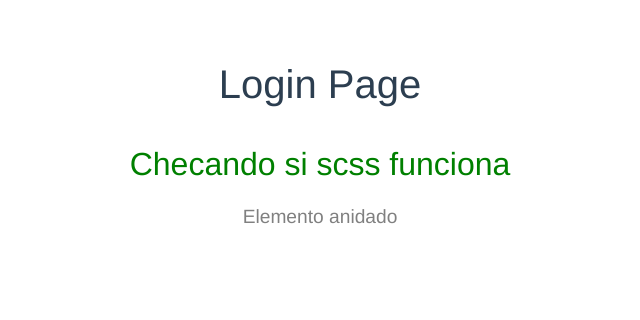
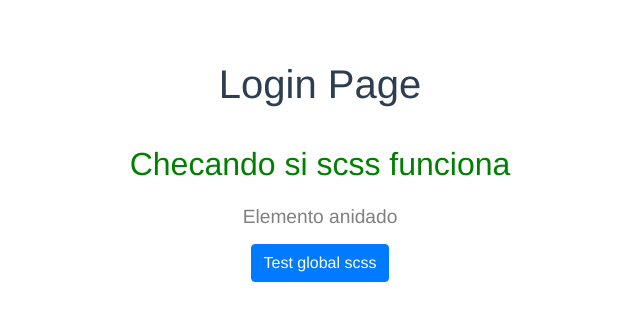
Before and after one commit to GreenNugget/Horarios-ACS, a Vue app: page /login#/login in a window 1280 px wide. Shown: the top 320 px of the page, without its empty margins (320-960 px from the left). Built offline with nearby package versions, Linux system fonts and the light colour scheme.

Commit message:
feat: add global scss

```diff
--- /dev/null
+++ b/src/assets/sass/globals.scss
@@ -0,0 +1,6 @@
+.btn {
+  &:focus, &:active {
+    outline: none;
+    box-shadow: none !important;
+  }
+}
--- a/src/main.js
+++ b/src/main.js
@@ -8,6 +8,7 @@ require('dotenv').config();
 // Libraries
 import '@fortawesome/fontawesome-free/css/all.css';
 import 'bootstrap/dist/css/bootstrap.css';
+import './assets/sass/globals.scss';
 
 // Configuration
 Vue.config.productionTip = false;
--- a/src/views/Login.vue
+++ b/src/views/Login.vue
@@ -5,6 +5,13 @@
     <div class="working-with-scss">
       Checando si scss funciona <br>
       <span class="nested">Elemento anidado</span>
+      <br>
+      <button
+        type="button"
+        class="btn btn-primary"
+      >
+        Test global scss
+      </button>
     </div>
   </div>
 </template>
@@ -16,15 +23,13 @@ export default {
 </script>
 
 <style scoped lang="scss">
-.working {
-  &-with-scss {
-    font-size: 200%;
-    color: green;
+.working-with-scss {
+  font-size: 200%;
+  color: green;
 
-    .nested {
-      font-size: 60%;
-      color: grey;
-    }
+  .nested {
+    font-size: 60%;
+    color: grey;
   }
 }
 </style>
--- a/vue.config.js
+++ b/vue.config.js
@@ -2,5 +2,4 @@ module.exports = {
   publicPath: process.env.VUE_APP_BASE_URL,
   devServer: { port: process.env.VUE_APP_PORT },
   outputDir: 'dist',
-
 };
```
